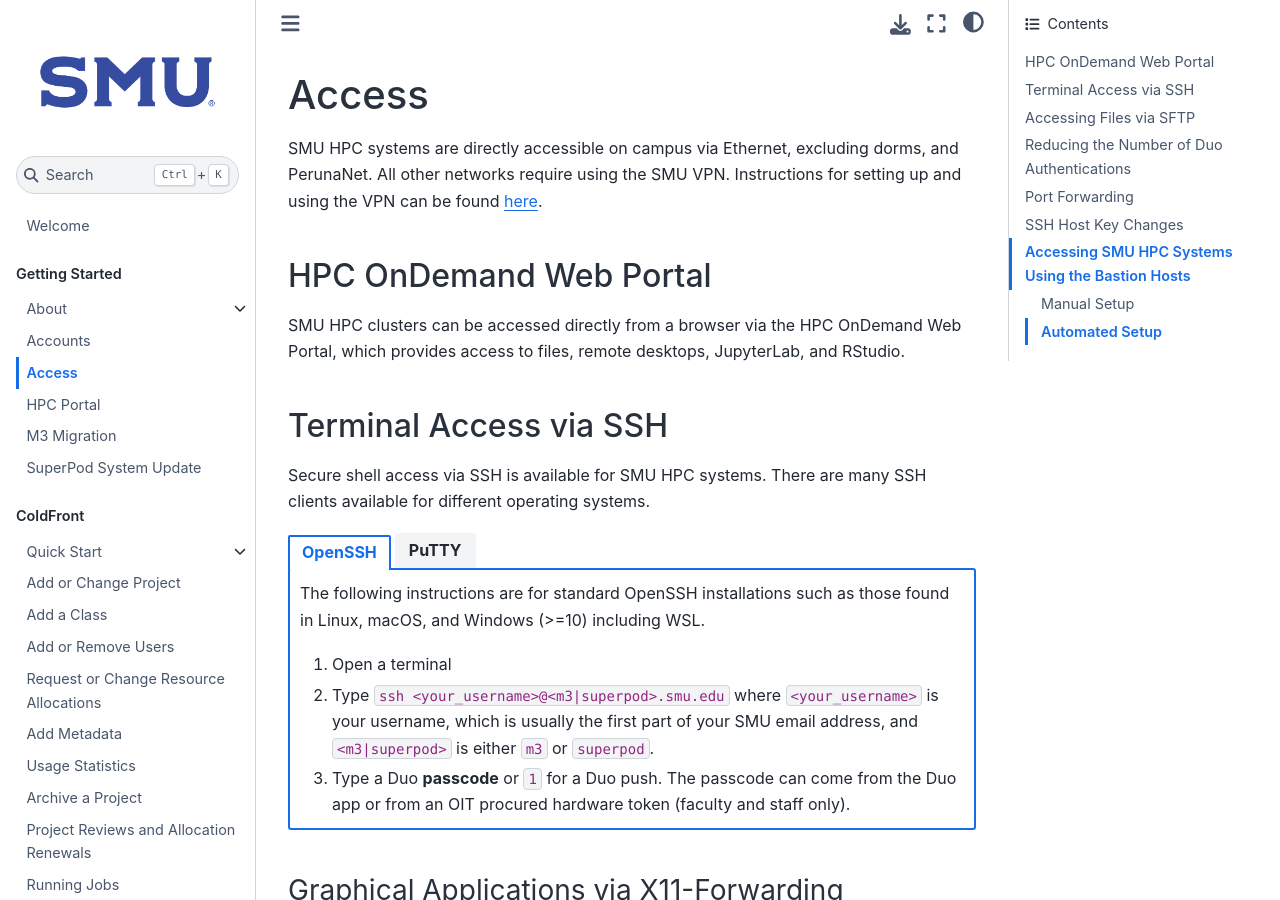
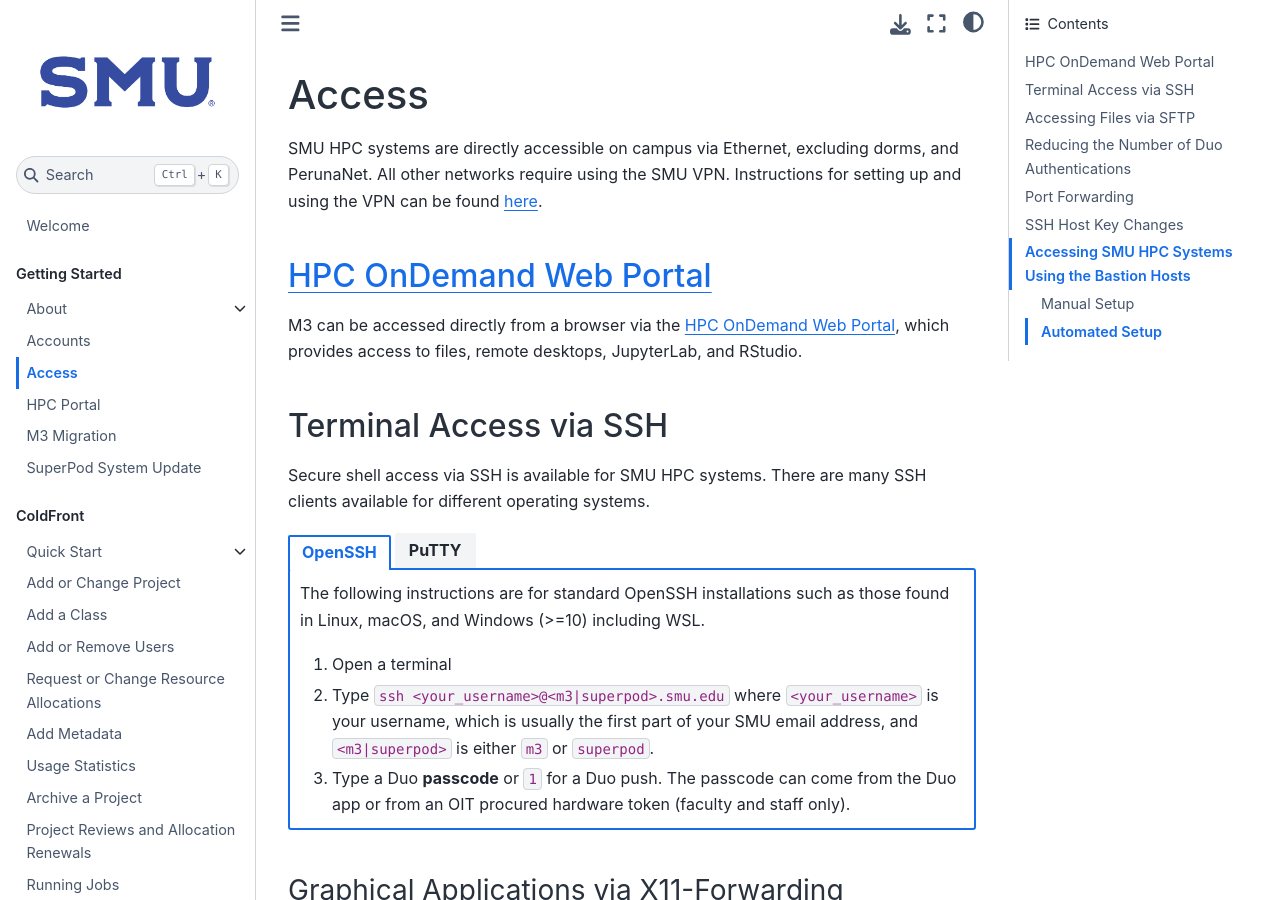
Before and after one commit to SouthernMethodistUniversity/hpc_docs, a Jupyter Book: the page built from docs/access.md, in a window 1280 px wide and 900 px high. Built offline with Jupyter Book 1.0.4 settings and Sphinx 7.4.7 and the Sphinx Book theme 1.1.4, drawn with Linux system fonts in a browser that asks for light colours; some of the changed text lies outside the part shown.

Commit message:
fixes to open on demand language and links

```diff
--- a/docs/access.md
+++ b/docs/access.md
@@ -5,10 +5,10 @@
 Instructions for setting up and using the VPN can be found
 [here](https://www.smu.edu/OIT/Services/VPN).
 
-## HPC OnDemand Web Portal
+## [HPC OnDemand Web Portal](https://hpc.m3.smu.edu/)
 
-SMU HPC clusters can be accessed directly from a browser via the HPC OnDemand
-Web Portal, which provides access to files, remote desktops, JupyterLab, and
+M3 can be accessed directly from a browser via the [HPC OnDemand Web Portal](https://hpc.m3.smu.edu/),
+which provides access to files, remote desktops, JupyterLab, and
 RStudio.
 
 ## Terminal Access via SSH
```
Also changed, not shown: other parts of docs/access.md (+1 -1 lines).
